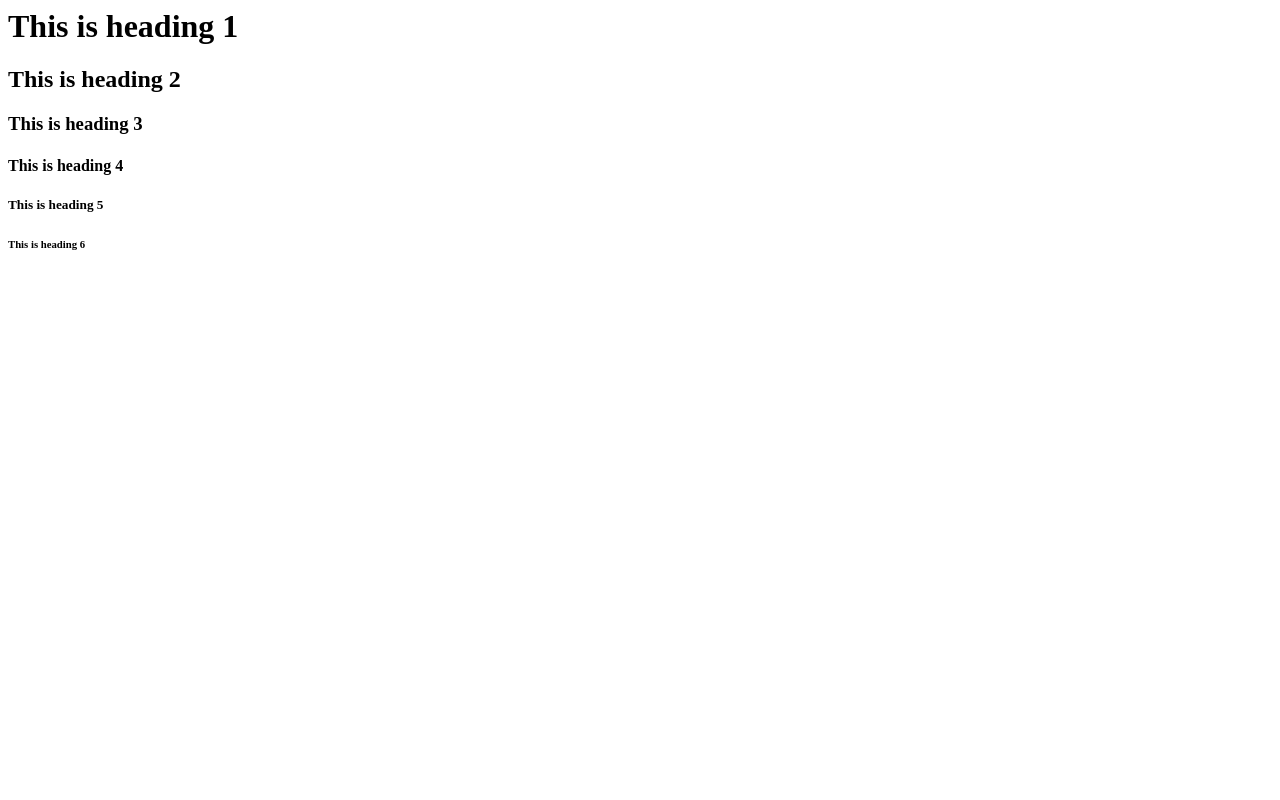
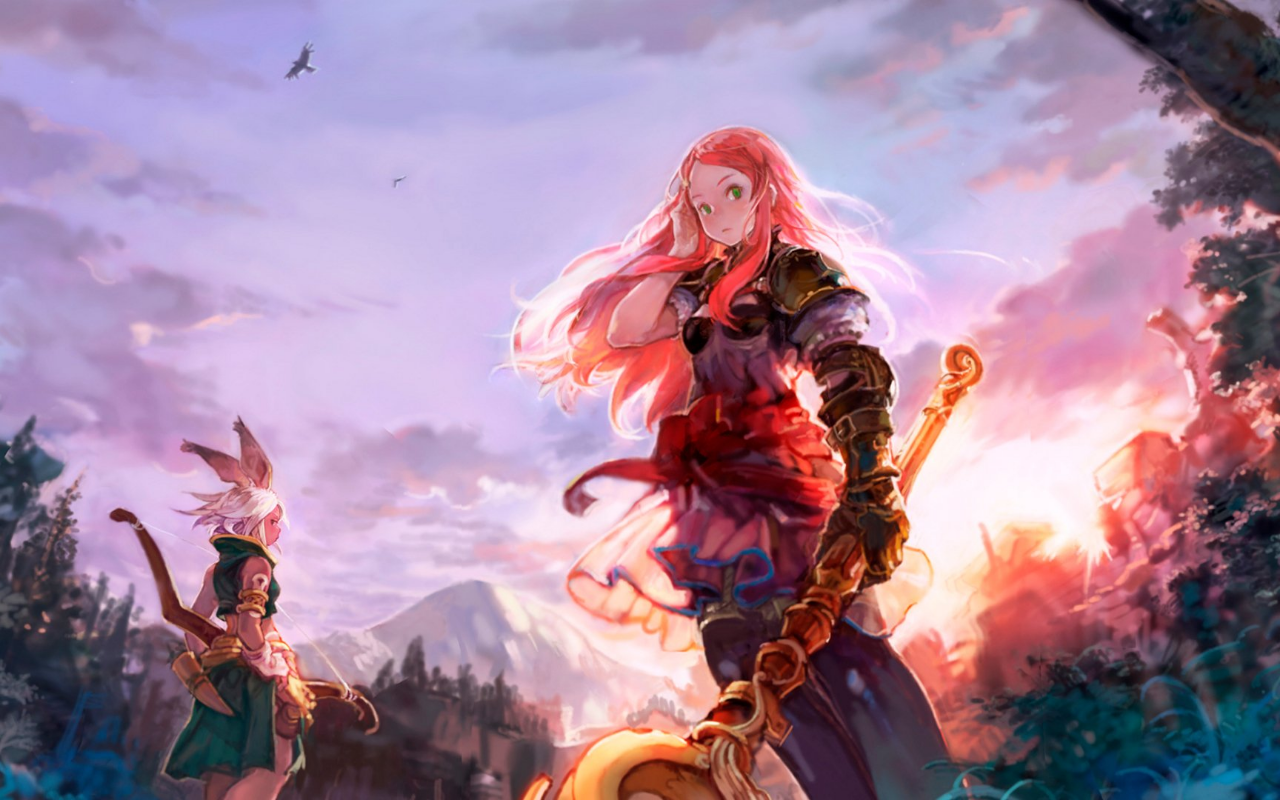
Before and after one commit to YukiFreedy/yukifreedy.github.io, a plain HTML site: page index.html in a window 1280 px wide. Drawn offline with Linux system fonts and the light colour scheme.

Commit message:
Testing things

```diff
--- a/index.html
+++ b/index.html
@@ -1,12 +1,28 @@
 <html>
-<body>
 
-<h1>This is heading 1</h1>
-<h2>This is heading 2</h2>
-<h3>This is heading 3</h3>
-<h4>This is heading 4</h4>
-<h5>This is heading 5</h5>
-<h6>This is heading 6</h6>
+<script type = "text/javascript">
+      function displayNextImage() {
+          x = (x === images.length - 1) ? 0 : x + 1;
+          document.body.style = "background-image: url('"+images[x]+"');background-position: center;background-repeat: no-repeat;background-size: cover;"
+      }
+      function changeImage() {
+          setInterval(displayNextImage, 5000);
+      }
+
+      var images = [], x = -1;
+      images[0] = "test.jpg";
+      images[1] = "test2.jpg";
+      images[2] = "test3.jpg";
+
+</script>
+
+<body onload = "changeImage()" style = "background-image: url('test.jpg');height: 100%;
+
+    /* Center and scale the image nicely */
+    background-position: center;
+    background-repeat: no-repeat;
+    background-size: cover;">
+
 
 </body>
 </html>
```
Also changed, not shown: test.jpg (added), test2.jpg (added), test3.jpg (added).
